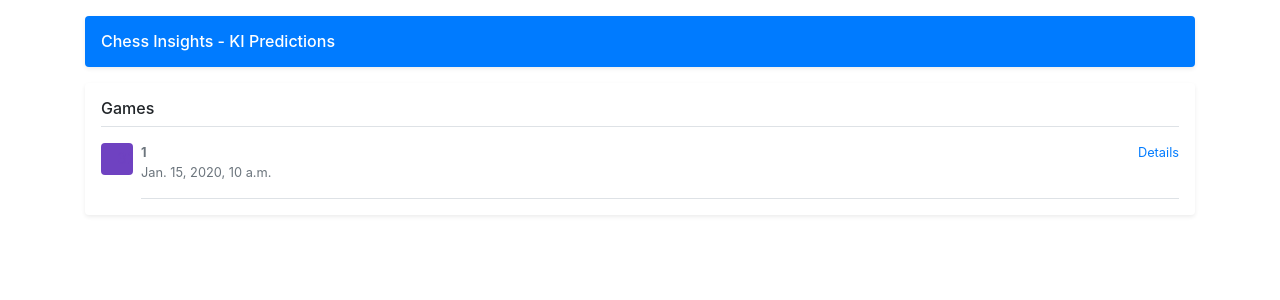
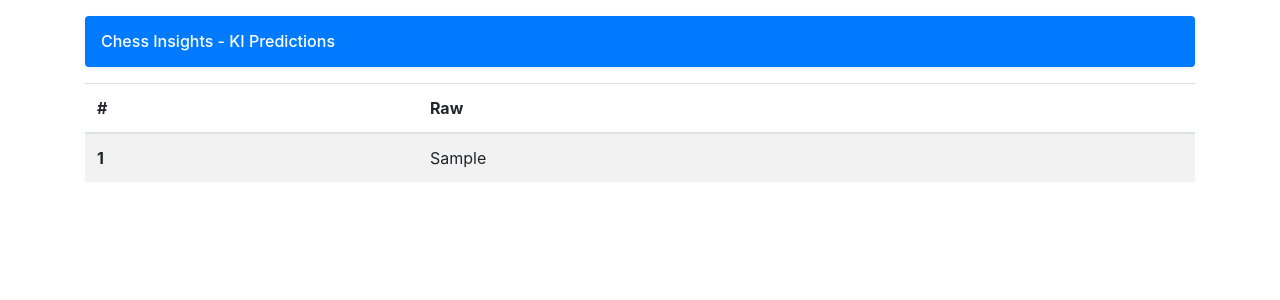
Before and after one commit to qubit07/chess-insight, a Django app: page /insight/games in a window 1280 px wide. Shown: the part 56-356 px from the top of the page. Run offline with Django 3.2, Linux system fonts and the light colour scheme; tables that the repository leaves empty hold one stand-in row (values such as "Sample post"); some libraries are stand-ins or nearby versions.

Commit message:
add games result

```diff
--- a/insight/templates/insight/games.html
+++ b/insight/templates/insight/games.html
@@ -1,19 +1,20 @@
 {% extends 'main/basic.html' %}
 
 {% block content %}
-<div class="my-3 p-3 bg-white rounded shadow-sm">
-    <h6 class="border-bottom border-gray pb-2 mb-0">Games</h6>
+  <table class="table table-striped">
+    <thead>
+      <tr>
+        <th scope="col">#</th>
+        <th scope="col">Raw</th>
+      </tr>
+    </thead>
+    <tbody>
       {% for game in games %}
-    <div class="media text-muted pt-3">
-      <svg class="bd-placeholder-img mr-2 rounded" width="32" height="32" xmlns="http://www.w3.org/2000/svg" preserveAspectRatio="xMidYMid slice" focusable="false" role="img" aria-label="Placeholder: 32x32"><title>Placeholder</title><rect width="100%" height="100%" fill="#6f42c1"></rect><text x="50%" y="50%" fill="#6f42c1" dy=".3em">32x32</text></svg>
-      <div class="media-body pb-3 mb-0 small lh-125 border-bottom border-gray">
-        <div class="d-flex justify-content-between align-items-center w-100">
-          <strong class="text-gray-dark">{{ game.id  }}</strong>
-        <a href="{% url 'insight:game_details' game.id %}">Details</a>
-        </div>
-        <span class="d-block">{{ game.timestamp }}</span>
-      </div>
-    </div>
+      <tr>
+        <th scope="row">{{game.id}}</th>
+        <td>{{game.raw}}</td>
+      </tr>
       {% endfor %}
-  </div>
+    </tbody>
+  </table>
 {% endblock %}
```
Also changed, not shown: tools/data_importer.py (+4 -3 lines), insight/migrations/0001_initial.py, insight/migrations/0002_remove_opening_fen.py (deleted), insight/migrations/0003_analyse.py (deleted), insight/migrations/0004_auto_20200902_1105.py (deleted).
